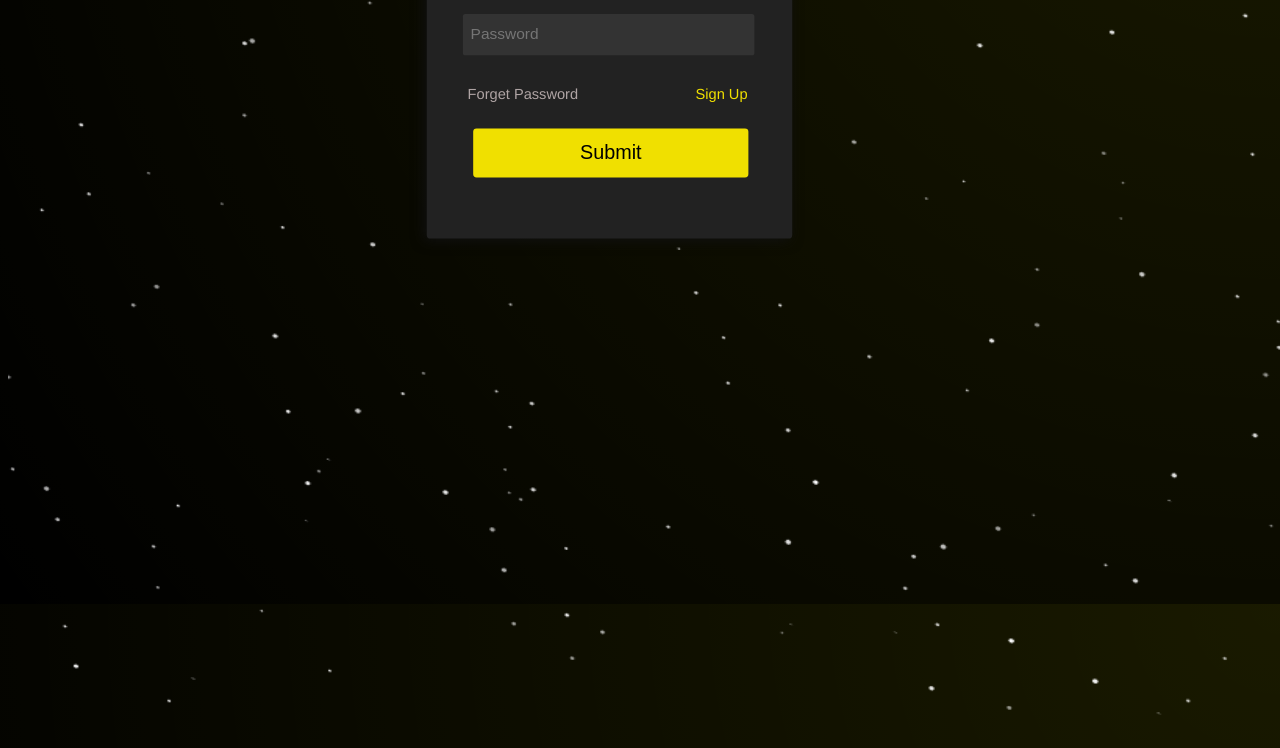
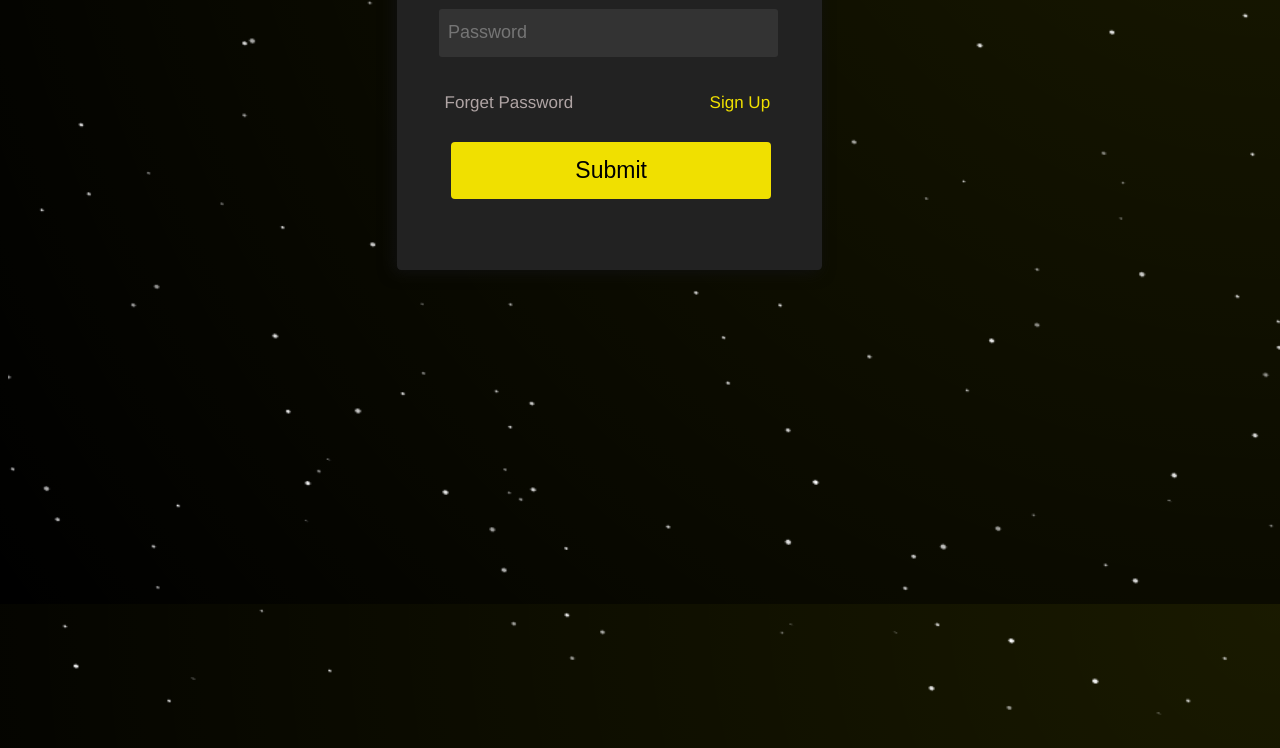
Before and after one commit to mohhosseini/test1, a plain HTML site: page index.html in a window 1280 px wide. Shown: the part 292-1040 px from the top of the page. Drawn offline with Linux system fonts and the light colour scheme.

Commit message:
Update style.css

```diff
--- a/style.css
+++ b/style.css
@@ -16,7 +16,6 @@ form {
      left: 2vw;
      box-shadow: -3px 2px 15px 0 rgb(17, 17, 17);
      z-index: 2;
-    transform: scale(0.86,0.86);
 }
     h2 {
         margin: 2px;
```
